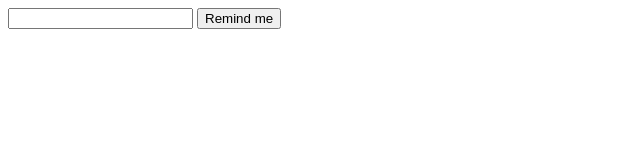
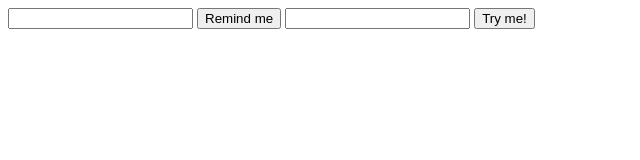
Before and after one commit to Kr-Shanu/Learing-Extensions, a browser extension: page learn_msg_passing/index.html in a window 1280 px wide. Shown: the whole page, without its empty margins (0-640 px from the left). Drawn offline with Linux system fonts and the light colour scheme.

Commit message:
latest changes in popup html

```diff
--- a/learn_msg_passing/index.html
+++ b/learn_msg_passing/index.html
@@ -9,6 +9,11 @@
 <body>
     <input type="number" name="num" id="numInput">
     <button type="submit" id="pass">Remind me</button>
+    <!-- Creating an additional button to check the second message passing!!
+         and also adding an additional input -->
+    <input type="number" name="second_min">
+    <button type="submit" id="second_message">Try me!</button>
     <script src="index.js"></script>
+    <script src="second_msg.js"></script>
 </body>
 </html>
```
